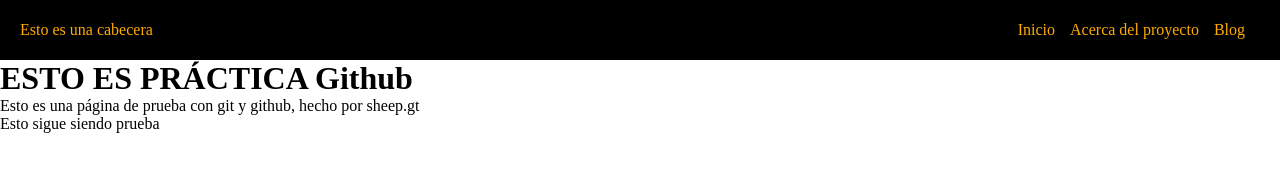
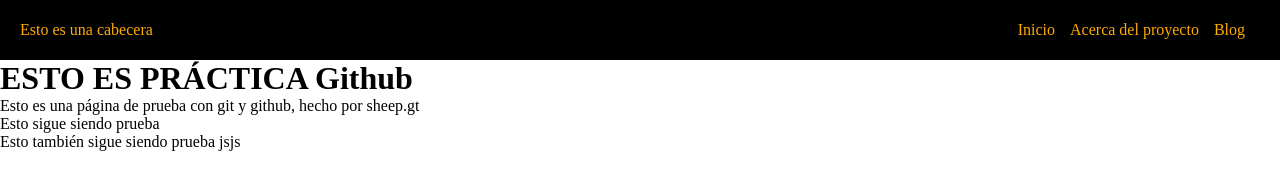
Before and after one commit to 98Oveja/repoPractice, a plain HTML site: page index.html in a window 1280 px wide. Drawn offline with Linux system fonts and the light colour scheme.

Commit message:
se agregó el tercer párrafo de prueba

```diff
--- a/index.html
+++ b/index.html
@@ -19,5 +19,6 @@
     <h1>ESTO ES PRÁCTICA Github</h1>
     <p>Esto es una página de prueba con git y github, hecho por sheep.gt</p>
     <p>Esto sigue siendo prueba</p>
+    <p>Esto también sigue siendo prueba jsjs</p>
 </body>
 </html>
```
